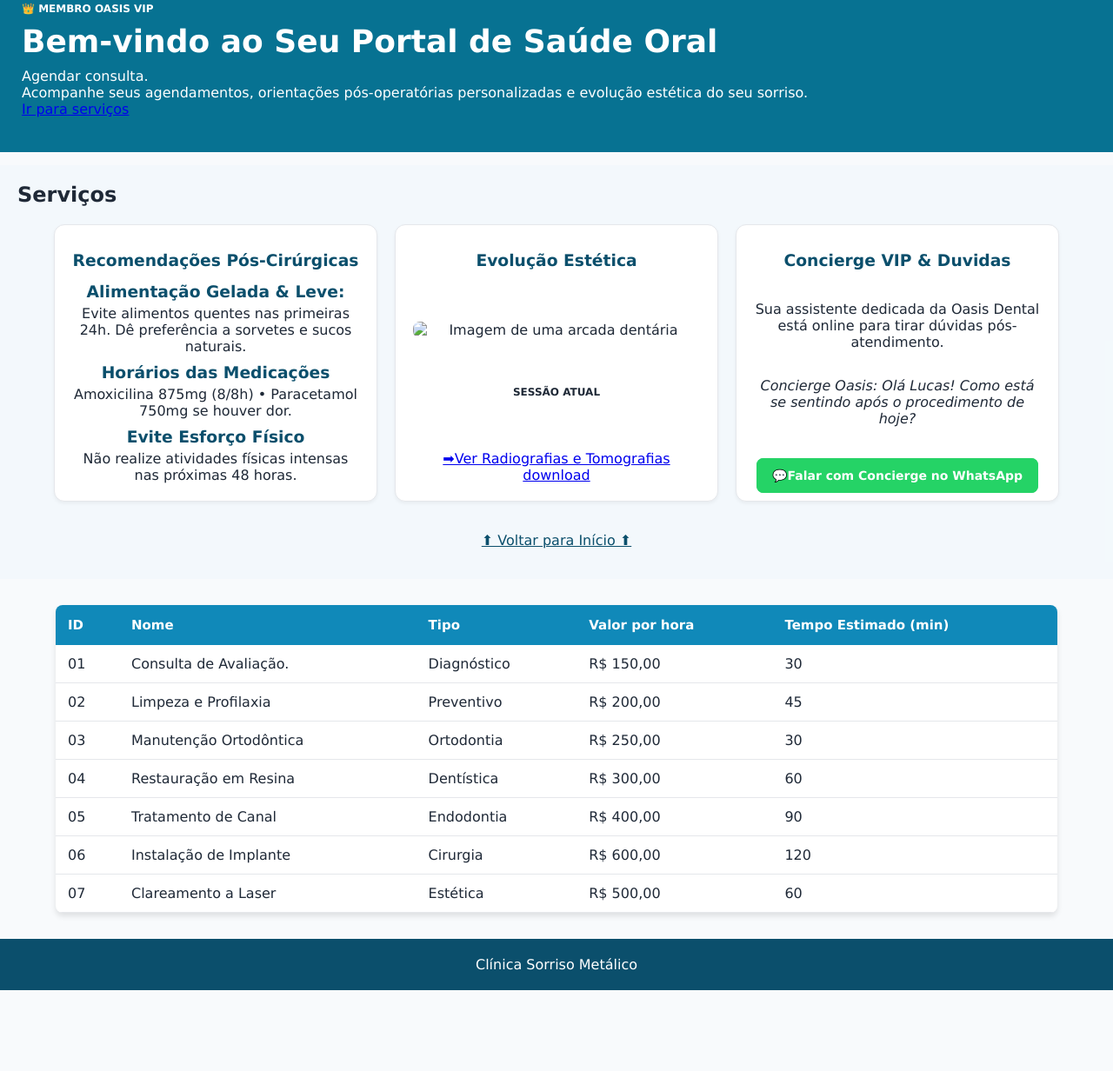
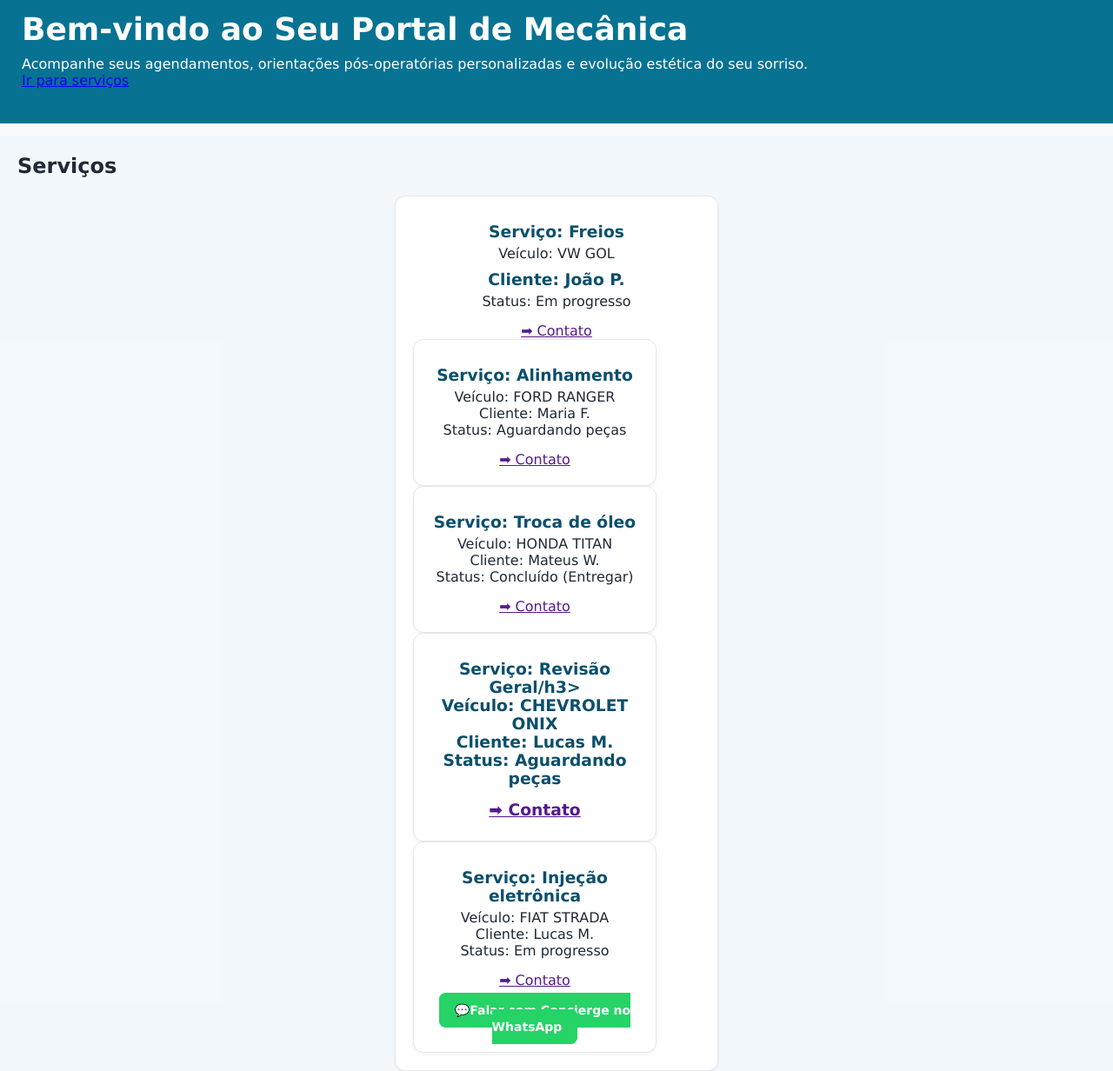
Before and after one commit to evelynevangelista-collab/osvaldo-motors-sys, a plain HTML site: page index.html in a window 1280 px wide. Shown: the part 117-1349 px from the top of the page at 87% size. Before the commit the page ends 1256 px from the top, so only its background shows below. Drawn offline with Linux system fonts and the light colour scheme.

Commit message:
first commit

```diff
--- a/index.html
+++ b/index.html
@@ -9,7 +9,7 @@
     <body>
         <header>
             <section id="logo">
-                <img src="assets/img.png" alt="Logo da clínica">
+                <img src="assets/img.png" alt="Logo da mecãnica">
                 <p>Osvaldo Motors</p>
             </section>
                 <nav id="menu">
@@ -24,9 +24,8 @@
             <main>
                 <section id="slogan">
                     <article>
-                        <p class="texto_pequeno">👑 Membro Oasis VIP</p>
-                        <h1>Bem-vindo ao Seu Portal de Saúde Oral</h1>
-                        <p>Agendar consulta.</p>
+                        <p class="texto_pequeno">
+                        <h1>Bem-vindo ao Seu Portal de Mecânica</h1>
                         <p>Acompanhe seus agendamentos, orientações pós-operatórias personalizadas e evolução estética do seu sorriso.</p>
                         <span id="ir-para-serviços"><a href="#servicos">Ir para serviços</a></span>
                     </article>
@@ -37,30 +36,47 @@
                         <h2>Serviços</h2>
                         <section id="sobre">
                             <article class="sobre">
-                                <h3>Recomendações Pós-Cirúrgicas</h3>
-                                <h3>Alimentação Gelada & Leve: </h3>
-                                <p>Evite alimentos quentes nas primeiras 24h. Dê preferência a sorvetes e sucos naturais.</p>
-                                <h3>Horários das Medicações</h3>
-                                <p>Amoxicilina 875mg (8/8h) • Paracetamol 750mg se houver dor.</p>
-                                <h3>Evite Esforço Físico</h3>
-                                <p>Não realize atividades físicas intensas nas próximas 48 horas.</p>
+                                <h3>Serviço: Freios</h3>
+                                <p>Veículo: VW GOL</p>
+                                <h3>Cliente: João P.</h3>
+                                <p>Status: Em progresso</p>
+                                <div class="acoes-card">
+                                    <a href="" download> ➡ Contato</a>
+
+                            <article class="sobre">
+                                <h3>Serviço: Alinhamento</h3>
+                                <p>Veículo: FORD RANGER</p>
+                                <p>Cliente: Maria F.</p>
+                                <p>Status: Aguardando peças</p>
+                                <div class="acoes-card">
+                                    <a href="" download> ➡ Contato</a>
                             </article>
 
                             <article class="sobre">
-                                <h3>Evolução Estética</h3>
-                                <img src="assets/img/imagem1.png" alt="Imagem de uma arcada dentária">
-                                <p class="texto_pequeno">Sessão Atual</p>
-
+                                <h3>Serviço: Troca de óleo</h3>
+                                <p>Veículo: HONDA TITAN</p>
+                                <p>Cliente: Mateus W.</p>
+                                <p>Status: Concluído (Entregar)</p>
                                 <div class="acoes-card">
-                                    <a href="assets/img/guia.pdf" download> ➡Ver Radiografias e Tomografias download</a>
-                                </div>
+                                    <a href="" download> ➡ Contato</a>
                             </article>
 
                             <article class="sobre">
-                                <h3>Concierge VIP & Duvidas</h3>
-                                <p>Sua assistente dedicada da Oasis Dental está online para tirar dúvidas pós-atendimento.</p>
-                                <p><em>Concierge Oasis: Olá Lucas! Como está se sentindo após o procedimento de hoje?</em></p>
+                                <h3>Serviço: Revisão Geral/h3>
+                                <p>Veículo: CHEVROLET ONIX</p>
+                                <p>Cliente: Lucas M.</p>
+                                <p>Status: Aguardando peças</p>
+                                <div class="acoes-card">
+                                    <a href="" download> ➡ Contato</a>
+                            </article>
 
+                            <article class="sobre">
+                                <h3>Serviço: Injeção eletrônica</h3>
+                                <p>Veículo: FIAT STRADA</p>
+                                <p>Cliente: Lucas M.</p>
+                                <p>Status: Em progresso</p>
+                                <div class="acoes-card">
+                                    <a href="" download> ➡ Contato</a>
                                 <div class="acoes-card">
                                     <a href="https://wa.me/seunumeroaqui" target="_blank" class="btn btn-whatsapp">💬Falar com Concierge no WhatsApp</a>
                                 </div>
```
